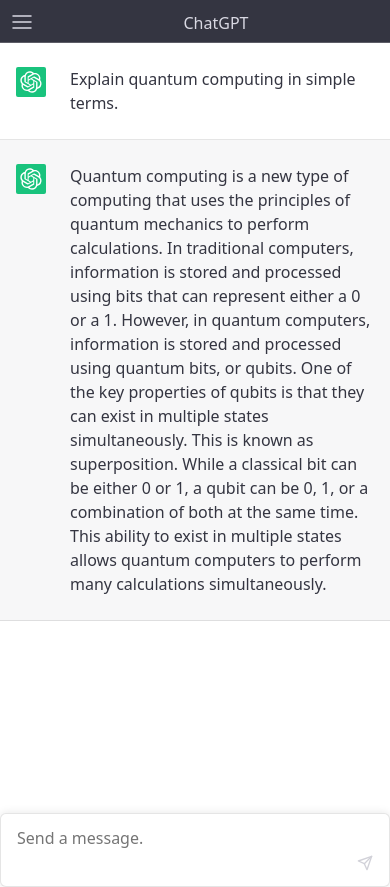
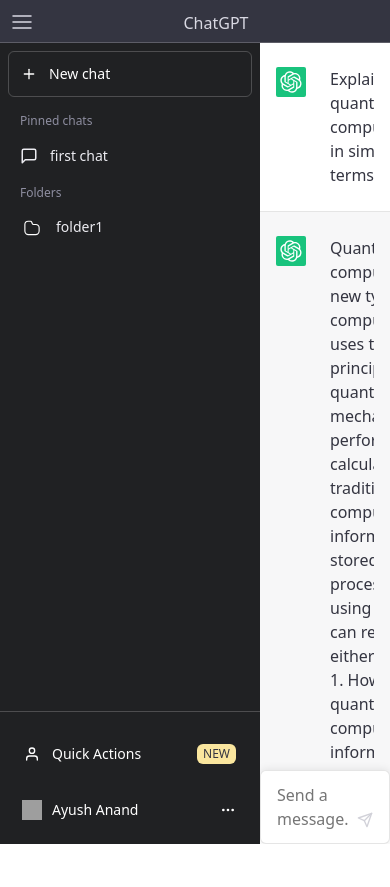
Before and after one commit to ayushanand18/custom-branded-chatgpt, a React (Create React App) app in the folder my-app/: page / in a window 390 px wide. Both pictures are taken after a click on the button "Open sidebar". After the commit the page ends 844 px from the top, so only its background shows below. Built offline with nearby package versions, Linux system fonts and the light colour scheme; grey boxes are pictures that could not be loaded.

Commit message:
feat(chat): completed support for mobile devices

```diff
--- a/my-app/src/components/chat.jsx
+++ b/my-app/src/components/chat.jsx
@@ -1,4 +1,4 @@
-import {React, useState} from "react";
+import { React, useState, useEffect } from "react";
 import ChatContainer from './chatcontainer';
 import '../styles/chat.css';
 
@@ -11,6 +11,11 @@
     const [userInfo, setUserInfo] = useState({"name":"Ayush Anand"});
     const [dialogVisibility, setDialogVisbility] = useState(false);
     const [quickContextVisibility, setQuickContextVisibility] = useState(false);
+    const [openNav, setOpenNav] = useState(false);
+
+    useEffect(() => {
+        if(window.innerWidth >900 ) setOpenNav(true);
+      }, []);
 
     function handleOpenDialog() {
         const newVisibility = dialogVisibility^true;
@@ -23,7 +28,8 @@
     }
 
     function handleOpenNav() {
-
+        const nav = openNav^true;
+        setOpenNav(nav);
     }
 
     const pinnedChatsContainer = pinnedChats?.map((chat_id)=>{
@@ -85,7 +91,7 @@
                 </button> */}
             </div>
             <div className="container">
-                <div className="navSection">
+                <div className="navSection" style={{display:openNav?"flex":"none"}}>
                     <div className="flexDiv">
                         <div className="navMenu">
                             <div className="newChatButton">
--- a/my-app/src/styles/chat.css
+++ b/my-app/src/styles/chat.css
@@ -1423,7 +1423,7 @@
         box-sizing: border-box;
         position: sticky;
         top: 0;
-        z-index: 10;
+        z-index: 4;
         display: flex;
         align-items: center;
         border-bottom-width: 1px;
@@ -1523,4 +1523,7 @@
         height: 1.5rem;
         width: 1.5rem;
     }
-}
+    .container {
+        height: calc(100vh - 43px);
+    }
+}
```
